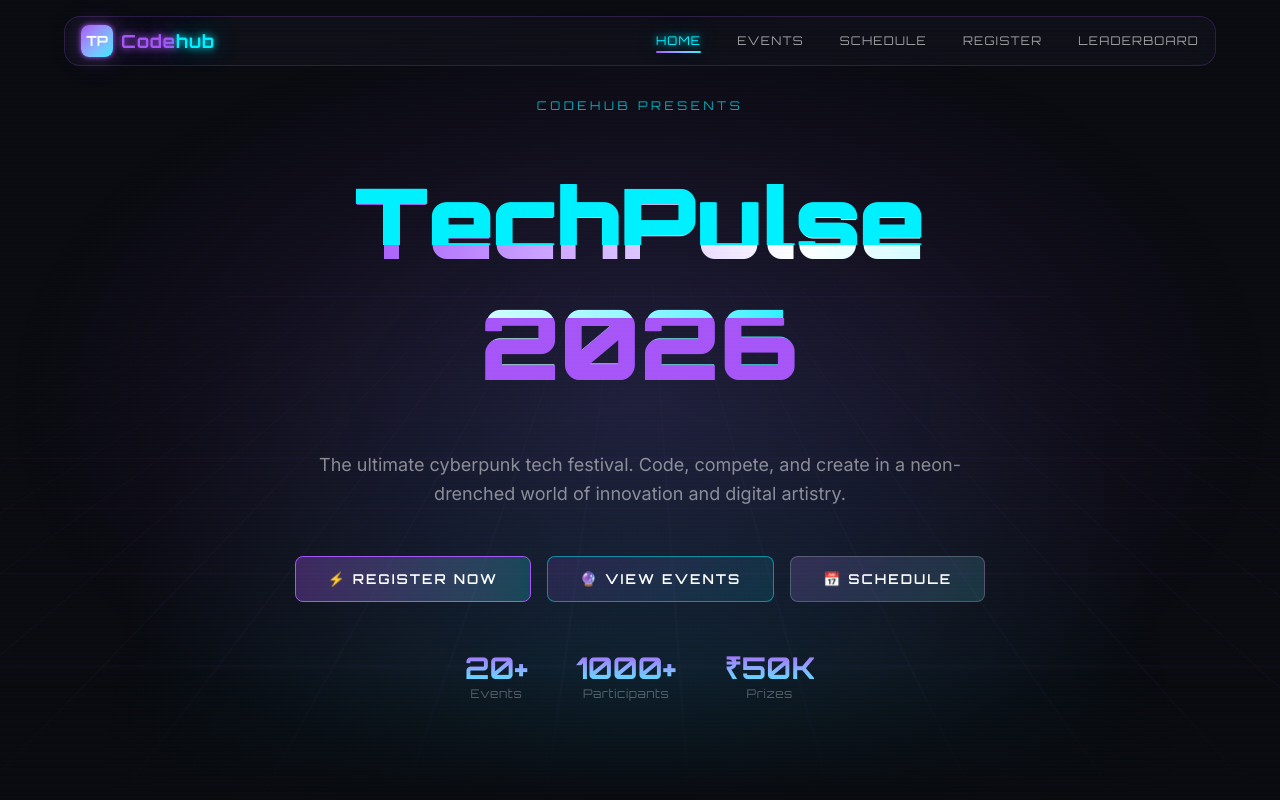
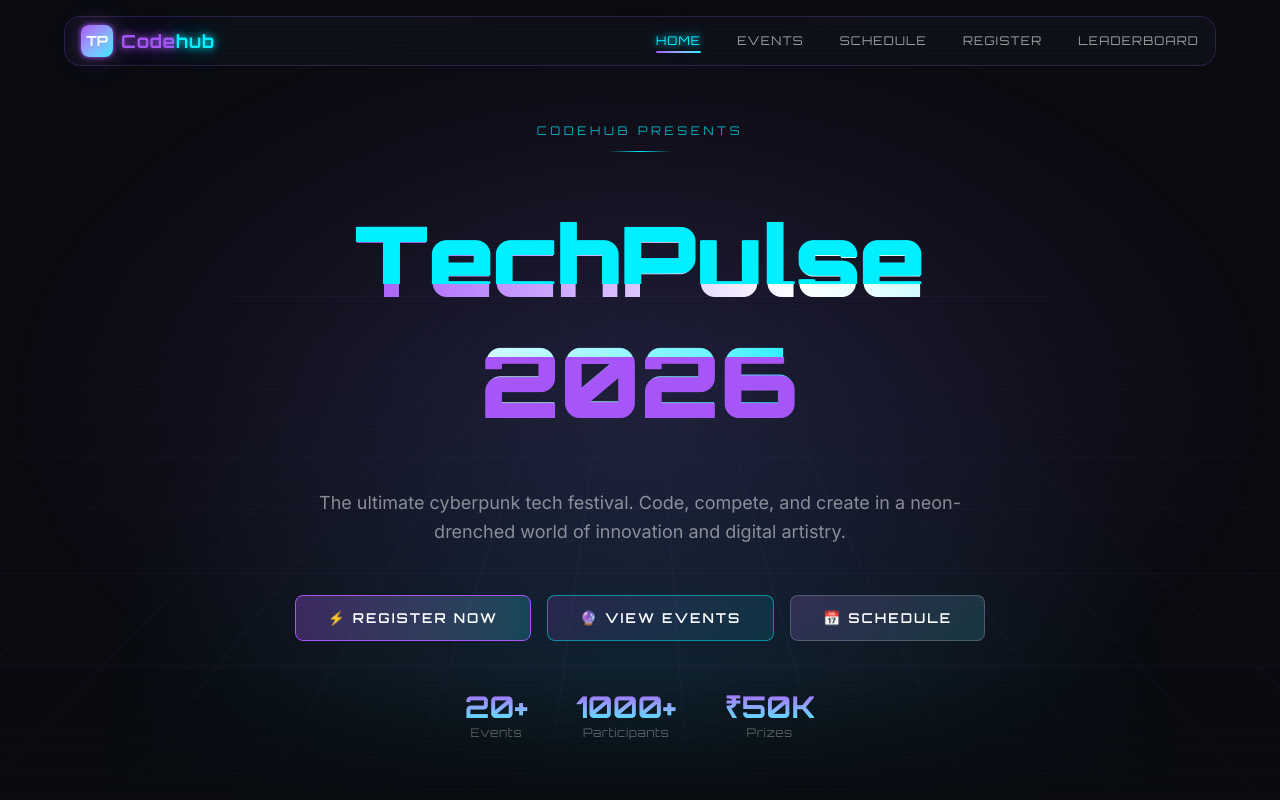
Before and after one commit to Pranay-Siddhartha/Techpulse-2026-main, a Next.js app: page / in a window 1280 px wide. Shown: the top 800 px of the page. Built offline with nearby package versions, Linux system fonts and the light colour scheme.

Commit message:
feat: landing page layout adjustments and UI cleanup

```diff
--- a/src/app/page.js
+++ b/src/app/page.js
@@ -58,14 +58,17 @@ export default function Landing() {
             {/* Hero Content */}
             <div className="relative z-10 text-center px-6 max-w-4xl mx-auto w-full flex flex-col items-center gap-12 py-32">
                 {/* Subtitle */}
-                <motion.p
+                <motion.div
                     initial={{ opacity: 0, y: -10 }}
                     animate={{ opacity: 1, y: 0 }}
                     transition={{ delay: 0.3, duration: 0.6 }}
-                    className="font-heading text-xs tracking-[0.3em] uppercase text-neon-blue/70"
+                    style={{ marginTop: '4rem', display: 'flex', flexDirection: 'column', alignItems: 'center' }}
                 >
-                    CODEHUB PRESENTS
-                </motion.p>
+                    <p className="font-heading text-xs tracking-[0.3em] uppercase text-neon-blue/70" style={{ margin: 0 }}>
+                        CODEHUB PRESENTS
+                    </p>
+                    <div style={{ height: '1px', width: '4rem', background: 'linear-gradient(90deg, transparent, #00f0ff, transparent)', marginTop: '0.75rem' }} />
+                </motion.div>
 
                 {/* Title with glitch */}
                 <motion.h1
```
